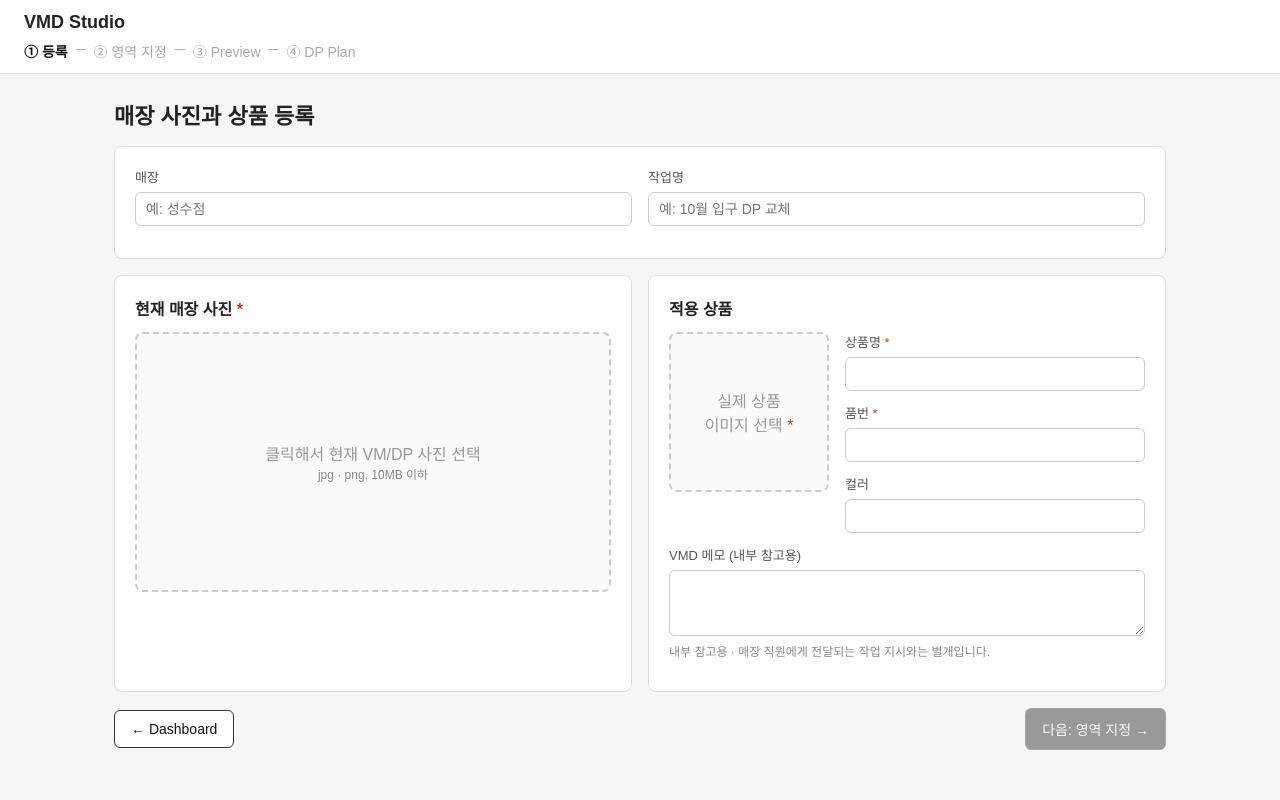
After one commit to woosik980201/vmd-studio, a Spring Boot app: page /setup.html in a window 1280 px wide. The commit adds this page. Run offline with Spring Boot 4, Linux system fonts and the light colour scheme.

Commit message:
feat: Store Setup 화면 골격과 이미지 미리보기 구현

```diff
--- a/src/main/resources/static/css/style.css
+++ b/src/main/resources/static/css/style.css
@@ -147,3 +147,98 @@ h1 {
 .task-table tr.clickable:hover {
     background: #f3f3f0;
 }
+/* ---------- 입력 화면 공통 (Store Setup 등) ---------- */
+.page > section {
+    margin-bottom: 16px;
+}
+
+.card {
+    background: #fff;
+    border: 1px solid #ddd;
+    border-radius: 8px;
+    padding: 20px;
+}
+
+.two-column {
+    display: grid;
+    grid-template-columns: 1fr 1fr;
+    gap: 16px;
+}
+
+.section-title {
+    margin: 0 0 12px;
+    font-size: 16px;
+}
+
+.form-row {
+    display: flex;
+    gap: 16px;
+}
+
+.field {
+    display: flex;
+    flex: 1;
+    flex-direction: column;
+    gap: 6px;
+    margin-bottom: 12px;
+}
+
+.field label {
+    font-size: 13px;
+    color: #555;
+}
+
+.field input[type="text"],
+.field textarea {
+    padding: 8px 10px;
+    border: 1px solid #ccc;
+    border-radius: 6px;
+    font-family: inherit;
+    font-size: 14px;
+}
+
+.required {
+    color: #c0392b;
+}
+
+.hint {
+    font-size: 12px;
+    color: #888;
+}
+
+/* 이미지 선택 영역: 클릭하면 파일 선택, 선택 후에는 미리보기 표시 */
+.image-drop {
+    display: flex;
+    align-items: center;
+    justify-content: center;
+    min-height: 260px;
+    border: 2px dashed #ccc;
+    border-radius: 8px;
+    background: #fafafa;
+    color: #999;
+    text-align: center;
+    cursor: pointer;
+    overflow: hidden;
+}
+
+.image-drop img {
+    display: block;
+    max-width: 100%;
+    max-height: 360px;
+}
+
+.product-layout {
+    display: grid;
+    grid-template-columns: 160px 1fr;
+    gap: 16px;
+}
+
+.product-layout .image-drop {
+    min-height: 160px;
+}
+
+.action-bar {
+    display: flex;
+    justify-content: space-between;
+    align-items: center;
+}
--- a/src/main/resources/static/index.html
+++ b/src/main/resources/static/index.html
@@ -31,6 +31,7 @@
 </main>
 
 <script src="/js/common.js"></script>
+<script src="/js/sample-data.js"></script>
 <script src="/js/dashboard.js"></script>
 </body>
 </html>
--- /dev/null
+++ b/src/main/resources/static/js/sample-data.js
@@ -0,0 +1,25 @@
+// Week 1 예시 데이터: 서버(API)가 생기기 전까지 화면 확인용으로만 사용한다.
+// API를 연결하면 이 파일은 삭제하고, 각 화면이 서버에서 데이터를 받아온다.
+
+const sampleTasks = [
+    {
+        id: 1, name: '10월 입구 DP 교체', storeName: '성수점',
+        status: 'IN_PROGRESS', step: 'EDITOR', updatedAt: '10/01',
+        product: { name: '베이직 무지 티셔츠', code: 'TS-0001', color: 'Black' }
+    },
+    {
+        id: 2, name: '신상 니트 배치', storeName: '더현대 서울',
+        status: 'REVIEWED', step: 'PLAN', updatedAt: '09/30',
+        product: { name: '울 크루넥 니트', code: 'KN-0012', color: 'Ivory' }
+    },
+    {
+        id: 3, name: '가방 진열 변경', storeName: '홍대점',
+        status: 'SHARED', step: 'PLAN', updatedAt: '09/28',
+        product: { name: '레더 토트백', code: 'BG-0105', color: 'Black' }
+    }
+];
+
+// taskId로 예시 작업 하나를 찾는다. 없으면 null
+function findSampleTask(taskId) {
+    return sampleTasks.find(task => String(task.id) === String(taskId)) || null;
+}
--- /dev/null
+++ b/src/main/resources/static/js/setup.js
@@ -0,0 +1,72 @@
+// Store Setup 화면 동작
+// Week 1 골격: 입력 확인과 이미지 미리보기까지. 서버 저장은 API 단계에서 추가한다.
+
+const taskId = getQueryParam('taskId');
+const task = taskId ? findSampleTask(taskId) : null;
+
+const storeNameInput = document.getElementById('store-name');
+const taskNameInput = document.getElementById('task-name');
+const storePhotoInput = document.getElementById('store-photo');
+const productImageInput = document.getElementById('product-image');
+const productNameInput = document.getElementById('product-name');
+const productCodeInput = document.getElementById('product-code');
+const productColorInput = document.getElementById('product-color');
+const nextButton = document.getElementById('next-button');
+
+// 새 작업이면 작업명·상태가 아직 없으므로 단계 표시만 나온다
+renderHeader({
+    taskName: task?.name,
+    storeName: task?.storeName,
+    status: task?.status,
+    currentStep: 'SETUP'
+});
+
+// 기존 작업이면 예시 데이터로 글자 입력 칸을 채운다 (이미지는 다시 선택해야 함)
+if (task) {
+    storeNameInput.value = task.storeName;
+    taskNameInput.value = task.name;
+    productNameInput.value = task.product.name;
+    productCodeInput.value = task.product.code;
+    productColorInput.value = task.product.color;
+}
+
+// [다음] 활성 조건 (Wireframe v0.2): 매장 사진 + 실제 상품 이미지 + 상품명 + 품번
+function updateNextButton() {
+    const isReady =
+        storePhotoInput.files.length > 0 &&
+        productImageInput.files.length > 0 &&
+        productNameInput.value.trim() !== '' &&
+        productCodeInput.value.trim() !== '';
+
+    nextButton.disabled = !isReady;
+}
+
+// 파일을 고르면 같은 자리에 미리보기를 보여준다 (서버로 보내지 않음)
+function connectImagePreview(fileInput, previewArea) {
+    fileInput.addEventListener('change', () => {
+        const file = fileInput.files[0];
+        if (file) {
+            const img = document.createElement('img');
+            img.src = URL.createObjectURL(file);
+            img.alt = '선택한 이미지 미리보기';
+            previewArea.innerHTML = '';
+            previewArea.appendChild(img);
+        }
+        updateNextButton();
+    });
+}
+
+connectImagePreview(storePhotoInput, document.getElementById('store-photo-preview'));
+connectImagePreview(productImageInput, document.getElementById('product-image-preview'));
+
+productNameInput.addEventListener('input', updateNextButton);
+productCodeInput.addEventListener('input', updateNextButton);
+
+nextButton.addEventListener('click', () => {
+    // Week 1 골격: 아직 서버에 저장하지 않는다.
+    // API를 연결하면 여기서 POST /api/tasks로 저장하고, 서버가 준 taskId로 이동한다.
+    const nextTaskId = taskId || 1;
+    window.location.href = `/editor.html?taskId=${nextTaskId}`;
+});
+
+updateNextButton();
--- /dev/null
+++ b/src/main/resources/static/setup.html
@@ -0,0 +1,84 @@
+<!DOCTYPE html>
+<html lang="ko">
+<head>
+    <meta charset="UTF-8">
+    <meta name="viewport" content="width=device-width, initial-scale=1.0">
+    <title>VMD Studio · Store Setup</title>
+    <link rel="stylesheet" href="/css/style.css">
+</head>
+<body>
+<header id="app-header"></header>
+
+<main class="page">
+    <div class="page-title-row">
+        <h1>매장 사진과 상품 등록</h1>
+    </div>
+
+    <!-- 매장 정보 -->
+    <section class="card form-row">
+        <div class="field">
+            <label for="store-name">매장</label>
+            <input type="text" id="store-name" placeholder="예: 성수점">
+        </div>
+        <div class="field">
+            <label for="task-name">작업명</label>
+            <input type="text" id="task-name" placeholder="예: 10월 입구 DP 교체">
+        </div>
+    </section>
+
+    <!-- 매장 사진 1장 + 적용 상품 1개 (1 Task 기준) -->
+    <section class="two-column">
+        <div class="card">
+            <h2 class="section-title">현재 매장 사진 <span class="required">*</span></h2>
+            <label class="image-drop" id="store-photo-preview" for="store-photo">
+          <span>
+            클릭해서 현재 VM/DP 사진 선택<br>
+            <span class="hint">jpg · png, 10MB 이하</span>
+          </span>
+            </label>
+            <input type="file" id="store-photo" accept=".jpg,.jpeg,.png" hidden>
+        </div>
+
+        <div class="card">
+            <h2 class="section-title">적용 상품</h2>
+            <div class="product-layout">
+                <div>
+                    <label class="image-drop" id="product-image-preview" for="product-image">
+                        <span>실제 상품<br>이미지 선택 <span class="required">*</span></span>
+                    </label>
+                    <input type="file" id="product-image" accept=".jpg,.jpeg,.png" hidden>
+                </div>
+                <div>
+                    <div class="field">
+                        <label for="product-name">상품명 <span class="required">*</span></label>
+                        <input type="text" id="product-name">
+                    </div>
+                    <div class="field">
+                        <label for="product-code">품번 <span class="required">*</span></label>
+                        <input type="text" id="product-code">
+                    </div>
+                    <div class="field">
+                        <label for="product-color">컬러</label>
+                        <input type="text" id="product-color">
+                    </div>
+                </div>
+            </div>
+            <div class="field">
+                <label for="vmd-memo">VMD 메모 (내부 참고용)</label>
+                <textarea id="vmd-memo" rows="3"></textarea>
+                <span class="hint">내부 참고용 · 매장 직원에게 전달되는 작업 지시와는 별개입니다.</span>
+            </div>
+        </div>
+    </section>
+
+    <section class="action-bar">
+        <a class="btn" href="/">← Dashboard</a>
+        <button type="button" class="btn btn-primary" id="next-button" disabled>다음: 영역 지정 →</button>
+    </section>
+</main>
+
+<script src="/js/common.js"></script>
+<script src="/js/sample-data.js"></script>
+<script src="/js/setup.js"></script>
+</body>
+</html>
```
Also changed, not shown: src/main/resources/static/js/dashboard.js (+1 -7 lines).
